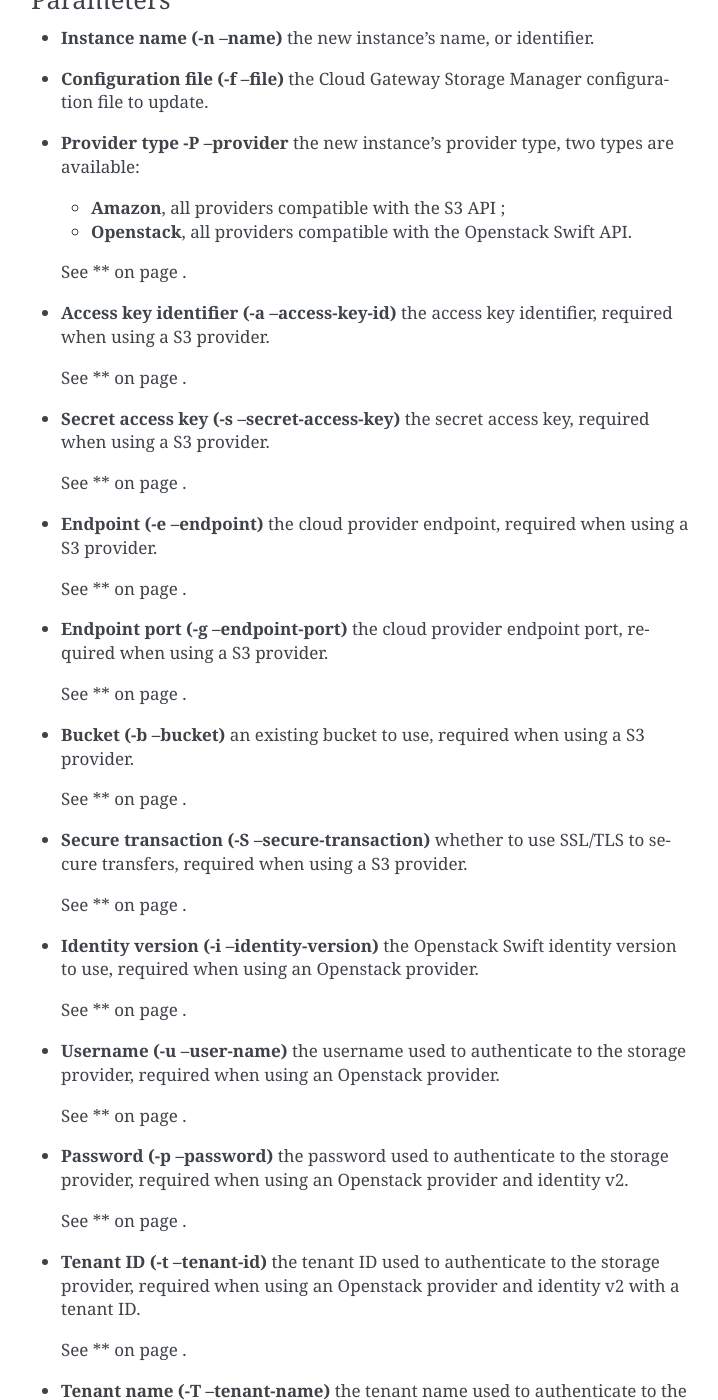
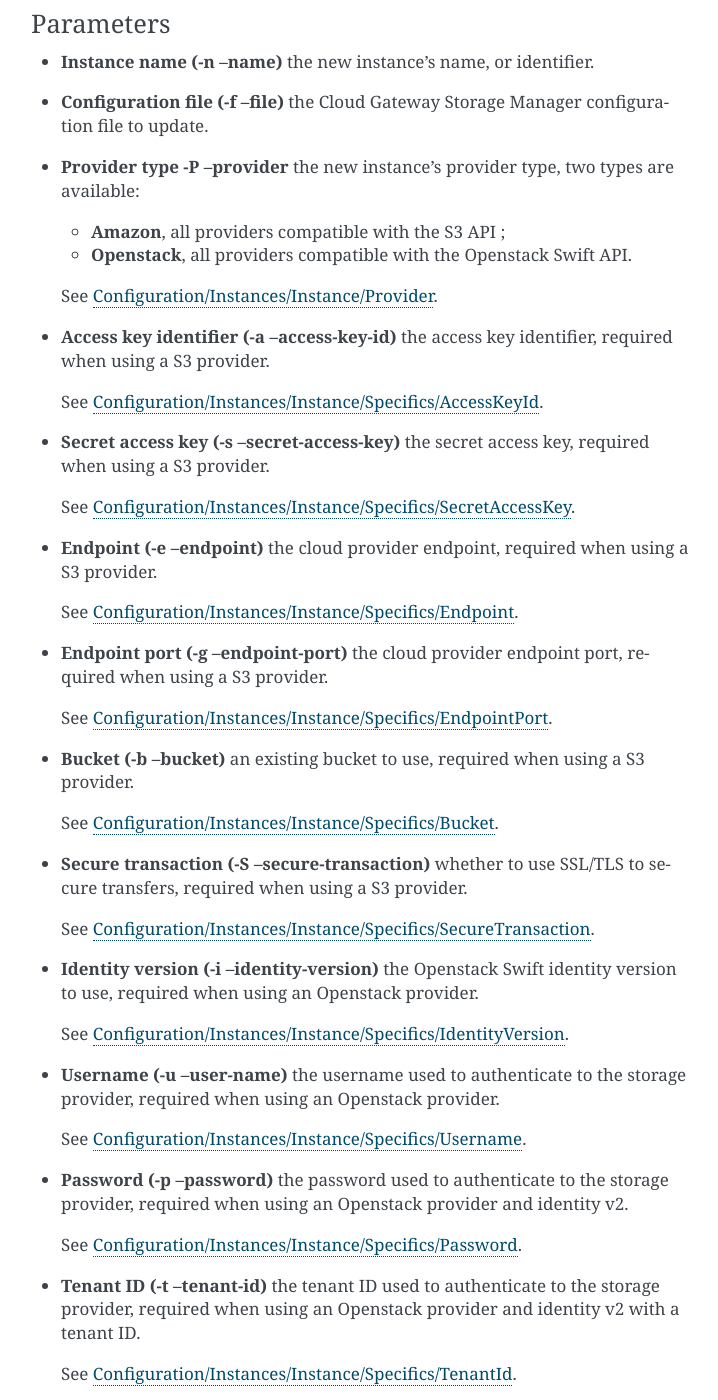
Before and after one commit to nuagelabsfr/cloud-gateway, a Sphinx documentation site: the page built from docs/cli.rst, in a window 1280 px wide and 1400 px high, scrolled down 3701 px. Shown: the whole window, without its empty margins (389-1107 px from the left). Built offline with Sphinx 7.4.7, drawn with Linux system fonts in a browser that asks for light colours; some of the changed text lies outside the part shown.

Commit message:
doc: fix broken refs

```diff
--- a/docs/cli.rst
+++ b/docs/cli.rst
@@ -46,36 +46,36 @@ Parameters
    -  **Striping**, where data are distributed over all instance
       associated with the filesystem.
 
-   See ** on page .
+   See `Configuration/FileSystems/FileSystem/Type <configuration_options.html#configuration-filesystems-filesystem-type>`_.
 
 -  **Cache root (-c --cache-root)** the root cache directory of the new
    filesystem.
 
-   See ** on page .
+   See `Configuration/FileSystems/FileSystem/CacheRoot <configuration_options.html#configuration-filesystems-filesystem-cacheroot>`_.
 
 -  **Full threshold (-u --full-threshold)** the full threshold of the
    new filesystem, over which the cleaner begins to expunge cache
    entries.
 
-   See ** on page .
+   See `Configuration/FileSystems/FileSystem/FullThreshold <configuration_options.html#configuration-filesystems-filesystem-fullthreshold>`_.
 
 -  **I/O block size (-o --io-block-size)** the new filesystem’s
    preferred I/O block size, in bytes.
 
-   See ** on page .
+   See `Configuration/FileSystems/FileSystem/IOBlockSize <configuration_options.html#configuration-filesystems-filesystem-ioblocksize>`_.
 
 -  **Cleaner minimum file size (-s --clean-min-file-size)** the new
    filesystem’s cleaner minimum file size. Files smaller than this size
    won’t get expunged from the cache.
 
-   See ** on page .
+   See `Configuration/FileSystems/FileSystem/CleanMinFileSize <configuration_options.html#configuration-filesystems-filesystem-cleanminfilesize>`_.
 
 -  **Cleaner maximum access offset (-a --clean-max-access-offset)** the
    new filesystem’s cleaner maximum offset. Only files that have not
    been accessed for at least as many seconds are considered for
    cleaning.
 
-   See ** on page .
+   See `Configuration/FileSystems/FileSystem/CleanMaxAccessOffset <configuration_options.html#configuration-filesystems-filesystem-cleanmaxaccessoffset>`_.
 
 -  **Configuration file (-m --mount-point)** the mount point where the
    filesystem will be mounted.
@@ -123,33 +123,33 @@ Parameters
    -  **Encryption**, encrypting file content on-the-fly before sending
       it to the Cloud.
 
-   See ** on page .
+   See `Configuration/Instances/Instance/Filters/Filter/Type <configuration_options.html#configuration-instances-instance-filters-filter-type>`_.
 
 -  **Level (-l --level)** the compression level used by the compression
    filter. Valid levels range from 1 to 9, 1 being the fastest and 9 the
    most efficient, albeit slowest and memory consuming.
 
-   See ** on page .
+   See `Configuration/Instances/Instance/Filters/Filter/Specifics/Level <configuration_options.html#configuration-instances-instance-filters-filter-specifics-level>`_.
 
 -  **Cipher (-c --cipher)** the cipher used by the encryption filter.
 
-   See ** on page .
+   See `Configuration/Instances/Instance/Filters/Filter/Specifics/Cipher <configuration_options.html#configuration-instances-instance-filters-filter-specifics-cipher>`_.
 
 -  **Digest (-d --digest)** the digest used to derive an encryption key
    from the password, with the encryption filter.
 
-   See ** on page .
+   See `Configuration/Instances/Instance/Filters/Filter/Specifics/Digest <configuration_options.html#configuration-instances-instance-filters-filter-specifics-digest>`_.
 
 -  **Key iteration count (-k --key-iteration-count)** the number of
    iterations used to derive an encryption key from the password, with
    the encryption filter.
 
-   See ** on page .
+   See `Configuration/Instances/Instance/Filters/Filter/Specifics/KeyIterationCount <configuration_options.html#configuration-instances-instance-filters-filter-specifics-keyiterationcount>`_.
 
 -  **Password (-p --password)** the password used to derive an
    encryption key, with the encryption filter.
 
-   See ** on page .
+   See `Configuration/Instances/Instance/Filters/Filter/Specifics/Password <configuration_options.html#configuration-instances-instance-filters-filter-specifics-password>`_.
 
 CloudGatewayAddInstance
 -----------------------
@@ -204,106 +204,106 @@ Parameters
    -  **Openstack**, all providers compatible with the Openstack Swift
       API.
 
-   See ** on page .
+   See `Configuration/Instances/Instance/Provider <configuration_options.html#configuration-instances-instance-provider>`_.
 
 -  **Access key identifier (-a --access-key-id)** the access key
    identifier, required when using a S3 provider.
 
-   See ** on page .
+   See `Configuration/Instances/Instance/Specifics/AccessKeyId <configuration_options.html#configuration-instances-instance-specifics-accesskeyid>`_.
 
 -  **Secret access key (-s --secret-access-key)** the secret access key,
    required when using a S3 provider.
 
-   See ** on page .
+   See `Configuration/Instances/Instance/Specifics/SecretAccessKey <configuration_options.html#configuration-instances-instance-specifics-secretaccesskey>`_.
 
 -  **Endpoint (-e --endpoint)** the cloud provider endpoint, required
    when using a S3 provider.
 
-   See ** on page .
+   See `Configuration/Instances/Instance/Specifics/Endpoint <configuration_options.html#configuration-instances-instance-specifics-endpoint>`_.
 
 -  **Endpoint port (-g --endpoint-port)** the cloud provider endpoint
    port, required when using a S3 provider.
 
-   See ** on page .
+   See `Configuration/Instances/Instance/Specifics/EndpointPort <configuration_options.html#configuration-instances-instance-specifics-endpointport>`_.
 
 -  **Bucket (-b --bucket)** an existing bucket to use, required when
    using a S3 provider.
 
-   See ** on page .
+   See `Configuration/Instances/Instance/Specifics/Bucket <configuration_options.html#configuration-instances-instance-specifics-bucket>`_.
 
 -  **Secure transaction (-S --secure-transaction)** whether to use
    SSL/TLS to secure transfers, required when using a S3 provider.
 
-   See ** on page .
+   See `Configuration/Instances/Instance/Specifics/SecureTransaction <configuration_options.html#configuration-instances-instance-specifics-securetransaction>`_.
 
 -  **Identity version (-i --identity-version)** the Openstack Swift
    identity version to use, required when using an Openstack provider.
 
-   See ** on page .
+   See `Configuration/Instances/Instance/Specifics/IdentityVersion <configuration_options.html#configuration-instances-instance-specifics-identityversion>`_.
 
 -  **Username (-u --user-name)** the username used to authenticate to
    the storage provider, required when using an Openstack provider.
 
-   See ** on page .
+   See `Configuration/Instances/Instance/Specifics/Username <configuration_options.html#configuration-instances-instance-specifics-username>`_.
 
 -  **Password (-p --password)** the password used to authenticate to the
    storage provider, required when using an Openstack provider and
    identity v2.
 
-   See ** on page .
+   See `Configuration/Instances/Instance/Specifics/Password <configuration_options.html#configuration-instances-instance-specifics-password>`_.
 
 -  **Tenant ID (-t --tenant-id)** the tenant ID used to authenticate to
    the storage provider, required when using an Openstack provider and
    identity v2 with a tenant ID.
 
-   See ** on page .
+   See `Configuration/Instances/Instance/Specifics/TenantId <configuration_options.html#configuration-instances-instance-specifics-tenantid>`_.
 
 -  **Tenant name (-T --tenant-name)** the tenant name used to
    authenticate to the storage provider, required when using an
    Openstack provider and identity v2 with a tenant name.
 
-   See ** on page .
+   See `Configuration/Instances/Instance/Specifics/TenantName <configuration_options.html#configuration-instances-instance-specifics-tenantname>`_.
 
 -  **API access key (-I --api-access-key)** the API access key used to
    authenticate to the storage provider, required when using an
    Openstack provider and identity v1.
 
-   See ** on page .
+   See `Configuration/Instances/Instance/Specifics/APIAccessKey <configuration_options.html#configuration-instances-instance-specifics-apiaccesskey>`_.
 
 -  **Authentication endpoint (-A --authentication-endpoint)** the cloud
    storage provider authentication endpoint, required when using an
    Openstack provider.
 
-   See ** on page .
+   See `Configuration/Instances/Instance/Specifics/AuthenticationEndpoint <configuration_options.html#configuration-instances-instance-specifics-authenticationendpoint>`_.
 
 -  **Container (-c --container)** an existing container to use, required
    when using an Openstack provider.
 
-   See ** on page .
+   See `Configuration/Instances/Instance/Specifics/Container <configuration_options.html#configuration-instances-instance-specifics-container>`_.
 
 -  **Preferred region (-r --preferred-region)** the preferred region to
    use, if any, when using an Openstack provider.
 
-   See ** on page .
+   See `Configuration/Instances/Instance/Specifics/PreferredRegion <configuration_options.html#configuration-instances-instance-specifics-preferredregion>`_.
 
 -  **Authentication maximum lifetime (-m
    --authentication-max-life-time)** the maximum lifetime of an
    Openstack token.
 
-   See ** on page .
+   See `Configuration/Instances/Instance/Specifics/AuthenticationMaxLifetime <configuration_options.html#configuration-instances-instance-specifics-authenticationmaxlifetime>`_.
 
 -  **Authentication recent token delay (-R
    --authentication-recent-token-delay)** authentication error when
    using an Openstack token older than this delay will trigger a
    re-authentication attempt.
 
-   See ** on page .
+   See `Configuration/Instances/Instance/Specifics/AuthenticationTokenRecentDelay <configuration_options.html#configuration-instances-instance-specifics-authenticationtokenrecentdelay>`_.
 
 -  **Allow insecure connection (-k --allow-insecure)** allows the cloud
    provider to present an invalid certificate. This means that the
    transfer will not be secured.
 
-   See ** on page .
+   See `Configuration/Instances/Instance/Specifics/AllowInsecureHTTPS <configuration_options.html#configuration-instances-instance-specifics-allowinsecurehttps>`_.
 
 CloudGatewayListFilesystems
 ---------------------------
@@ -365,7 +365,7 @@ Parameters
    This is only required if the *MountPoint* value does not exist in the
    configuration file.
 
-   See ** on page .
+   See `Configuration/FileSystems/FileSystem/MountPoint <configuration_options.html#configuration-filesystems-filesystem-mountpoint>`_.
 
 -  **Configuration file** the mount point configuration file.
 
@@ -435,7 +435,7 @@ Parameters
 
 -  **Filter type (-f --type)** the type of the filter to be removed.
 
-   See ** on page .
+   See `Configuration/Instances/Instance/Filters/Filter/Type <configuration_options.html#configuration-instances-instance-filters-filter-type>`_.
 
 -  **Configuration file (-f --file)** the Cloud Gateway Storage Manager
    configuration file to update.
@@ -610,6 +610,6 @@ Parameters
 
 -  **Mount point** the directory where the filesystem is mounted.
 
-   See ** on page .
+   See `Configuration/FileSystems/FileSystem/MountPoint <configuration_options.html#configuration-filesystems-filesystem-mountpoint>`_.
 
 -  **Configuration file** the mount point configuration file.
```
